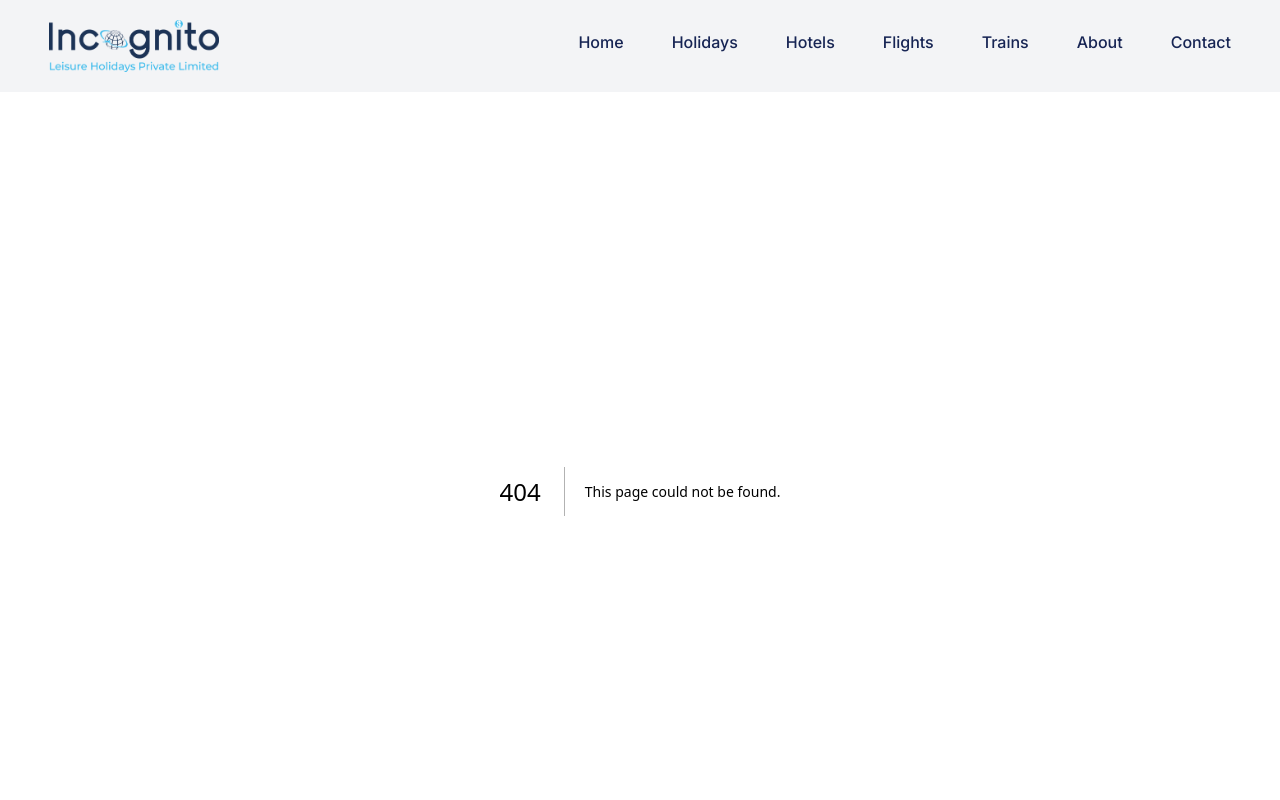
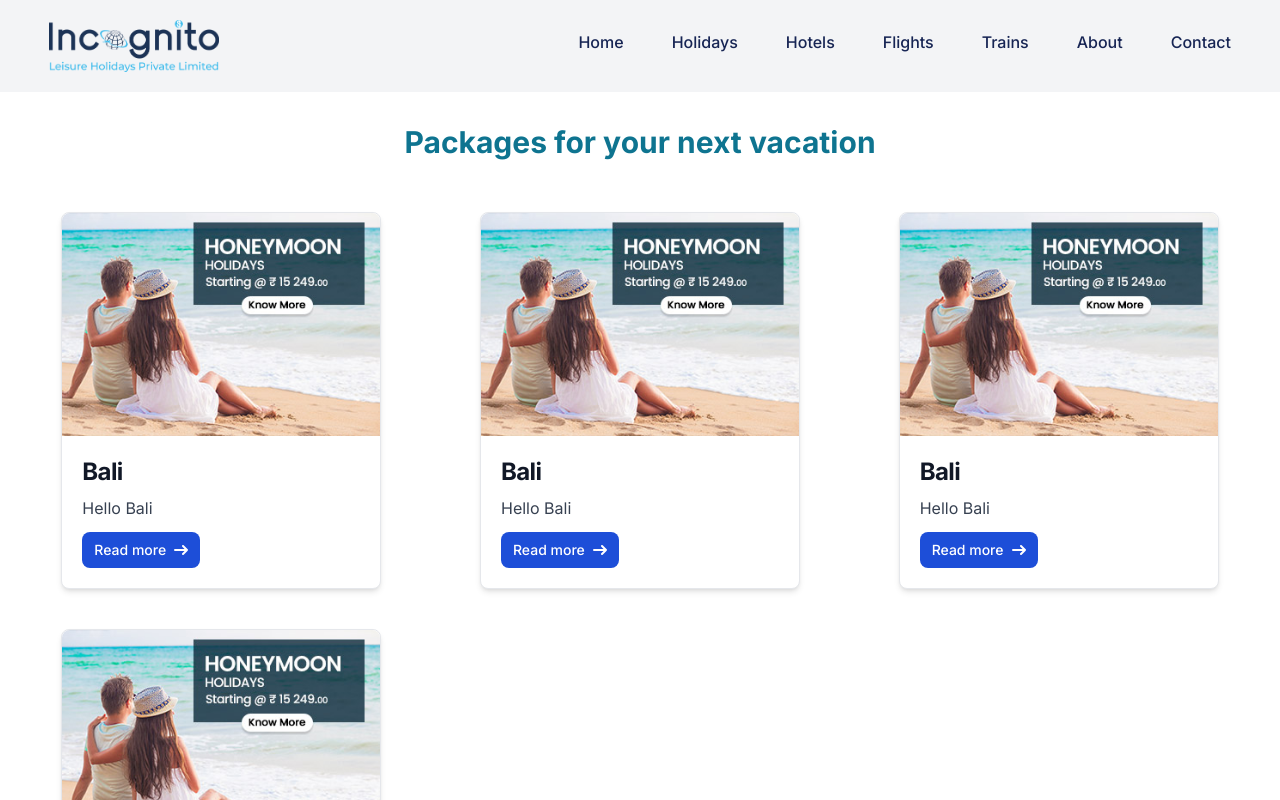
Before and after one commit to Incognito-Holidays/web, a Next.js app: page /holidays in a window 1280 px wide. Before the commit this address had no page. Shown: the top 800 px of the page. Built offline with nearby package versions, Linux system fonts and the light colour scheme.

Commit message:
holidays page

```diff
--- /dev/null
+++ b/src/app/holidays/bali/page.tsx
@@ -0,0 +1,5 @@
+const Page: React.FC = () => {
+  return <div>Bali</div>;
+};
+
+export default Page;
--- /dev/null
+++ b/src/app/holidays/page.tsx
@@ -0,0 +1,18 @@
+import Card from '@components/card';
+const HolidaysPage: React.FC = () => {
+  return (
+    <>
+      <h1 className=' p-8 text-center text-3xl font-bold text-cyan-700'>
+        Packages for your next vacation
+      </h1>
+      <div className='grid place-items-center gap-4 gap-y-7 p-5 md:grid-cols-3 md:gap-y-10'>
+        <Card title='Bali' body='Hello Bali' slug='bali' />
+        <Card title='Bali' body='Hello Bali' slug='/holidays/bali' />
+        <Card title='Bali' body='Hello Bali' slug='/holidays/bali' />
+        <Card title='Bali' body='Hello Bali' slug='/holidays/bali' />
+      </div>
+    </>
+  );
+};
+
+export default HolidaysPage;
--- a/src/app/page.tsx
+++ b/src/app/page.tsx
@@ -1,12 +1,12 @@
 import Image from 'next/image';
 import HeroBanner from '@components/hero-banner';
+import Search from '@components/search';
 import g1 from '@public/assets/g1.jpg';
 import g2 from '@public/assets/g2.jpg';
 import g3 from '@public/assets/g3.jpg';
 import g4 from '@public/assets/g4.jpg';
 import g5 from '@public/assets/g5.jpg';
 import g6 from '@public/assets/g6.jpg';
-import Search from '@components/search';
 
 const Home: React.FC = () => {
   return (
--- /dev/null
+++ b/src/components/card.tsx
@@ -0,0 +1,65 @@
+import Image from 'next/image';
+import Link from 'next/link';
+import G1 from '@public/assets/g1.jpg';
+
+type CardProps = {
+  title: string;
+  body: string;
+  slug: string;
+};
+
+const Card: React.FC<CardProps> = ({ title, body, slug }) => {
+  return (
+    <div>
+      <div
+        className='max-w-xs rounded-lg border border-gray-200 bg-white shadow-md
+      duration-300
+      hover:scale-110
+      '
+      >
+        <a href='#'>
+          <Image
+            className='rounded-t-lg'
+            width={400}
+            height={400}
+            src={G1}
+            alt=''
+          />
+        </a>
+        <div className='p-5'>
+          <a href='#'>
+            <h5 className='mb-2 text-2xl font-bold tracking-tight text-gray-900 '>
+              {title}
+            </h5>
+          </a>
+          <p className='mb-3 font-normal text-gray-700 dark:text-gray-400'>
+            {body}
+          </p>
+          <Link
+            href={`/holidays/${slug}`}
+            className='inline-flex items-center rounded-lg bg-blue-700 px-3 py-2 text-center text-sm font-medium text-white hover:bg-blue-800 focus:outline-none focus:ring-4 focus:ring-blue-300 dark:bg-blue-600 dark:hover:bg-blue-700 dark:focus:ring-blue-800'
+          >
+            Read more
+            <svg
+              className='ml-2 h-3.5 w-3.5'
+              aria-hidden='true'
+              xmlns='http://www.w3.org/2000/svg'
+              fill='none'
+              viewBox='0 0 14 10'
+            >
+              <path
+                stroke='currentColor'
+                stroke-linecap='round'
+                stroke-linejoin='round'
+                stroke-width='2'
+                d='M1 5h12m0 0L9 1m4 4L9 9'
+              />
+            </svg>
+          </Link>
+        </div>
+      </div>
+    </div>
+  );
+};
+
+export default Card;
--- a/src/components/hero-banner.tsx
+++ b/src/components/hero-banner.tsx
@@ -1,9 +1,8 @@
 'use client';
 
 import 'swiper/css';
-import 'swiper/css/navigation';
 import { Swiper, SwiperSlide } from 'swiper/react';
-import { Autoplay, Navigation } from 'swiper/modules';
+import { Autoplay } from 'swiper/modules';
 import Image from 'next/image';
 import photo1 from '@public/assets/p1.png';
 import photo2 from '@public/assets/p2.png';
@@ -49,8 +48,7 @@ const HeroBanner: React.FC = () => {
         disableOnInteraction: false
       }}
       loop={true}
-      navigation={true}
-      modules={[Autoplay, Navigation]}
+      modules={[Autoplay]}
     >
       {slideData.map((slide) => (
         <SwiperSlide key={slide.id}>
--- a/src/components/navbar.tsx
+++ b/src/components/navbar.tsx
@@ -24,9 +24,12 @@ const Navbar: React.FC = () => {
             >
               Home
             </Link>
-            <button className='border-b-4 border-transparent pb-1 font-medium text-blue-950 transition duration-200 hover:border-cyan-500 hover:text-cyan-500'>
+            <Link
+              href='/holidays'
+              className='border-b-4 border-transparent pb-1 font-medium text-blue-950 transition duration-200 hover:border-cyan-500 hover:text-cyan-500'
+            >
               Holidays
-            </button>
+            </Link>
             <button className='border-b-4 border-transparent pb-1 font-medium text-blue-950 transition duration-200 hover:border-cyan-500 hover:text-cyan-500'>
               Hotels
             </button>
```
